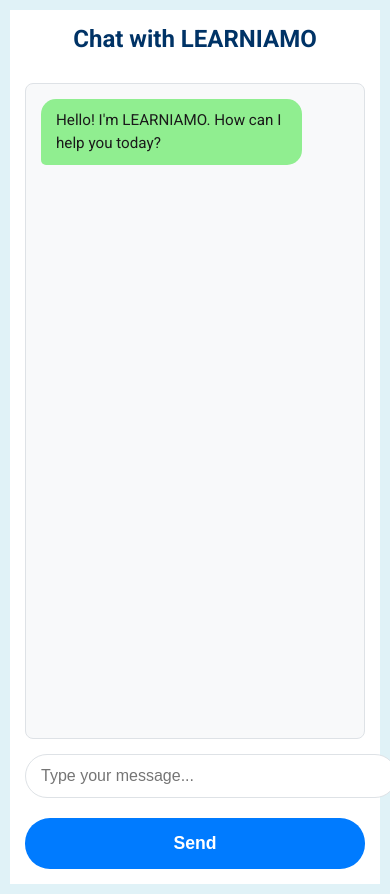
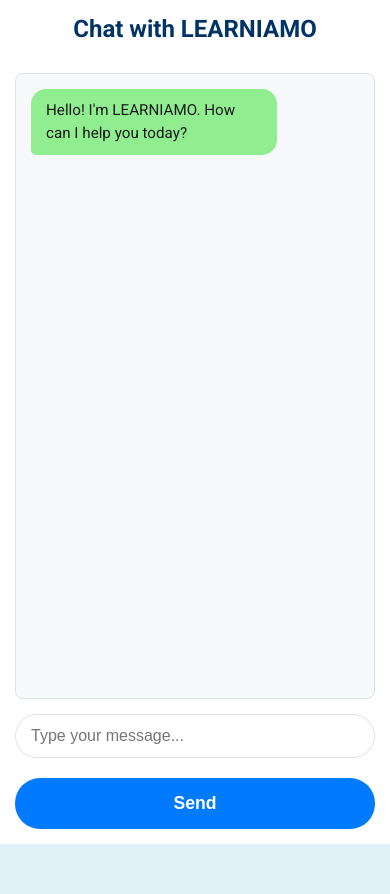
Before and after one commit to aav90/gemini-chatbot-proxy, a website: page index.html in a window 390 px wide. After the commit the page ends 844 px from the top, so only its background shows below. Drawn offline with Linux system fonts and the light colour scheme.

Commit message:
Update index.html

```diff
--- a/index.html
+++ b/index.html
@@ -5,6 +5,11 @@
     <meta name="viewport" content="width=device-width, initial-scale=1.0">
     <title>LEARNIAMO AI Chatbot</title>
     <style>
+        /* Universal box-sizing for consistent layout */
+        *, *::before, *::after {
+            box-sizing: border-box;
+        }
+
         /* Define CSS Variables for your theme */
         :root {
             --primary-blue: #007bff; /* A vibrant blue for accents */
@@ -24,7 +29,7 @@
         body {
             font-family: 'Roboto', sans-serif; /* Using Roboto for a modern look */
             margin: 0;
-            padding: 20px;
+            padding: 20px; /* Default padding for larger screens */
             background-color: var(--light-sky-blue);
             display: flex;
             justify-content: center;
@@ -37,7 +42,7 @@
         #chat-container {
             max-width: 800px;
             width: 100%;
-            height: 90vh; /* Make it take up more vertical space */
+            height: 90vh; /* Default height for larger screens */
             background-color: var(--white);
             padding: 30px;
             border-radius: 12px;
@@ -174,16 +179,16 @@
 
         @media (max-width: 768px) {
             body {
-                padding: 10px;
+                padding: 0; /* Remove body padding on mobile to maximize space */
                 min-height: 100vh;
                 align-items: flex-start;
             }
 
             #chat-container {
-                height: 100vh;
+                height: 100vh; /* Take full viewport height */
                 border-radius: 0;
                 box-shadow: none;
-                padding: 15px;
+                padding: 15px; /* Keep internal padding */
                 gap: 15px;
             }
 
@@ -289,5 +294,3 @@
     </script>
 </body>
 </html>
-
-<!--<serializedDesign>{}</serializedDesign>-->
```
